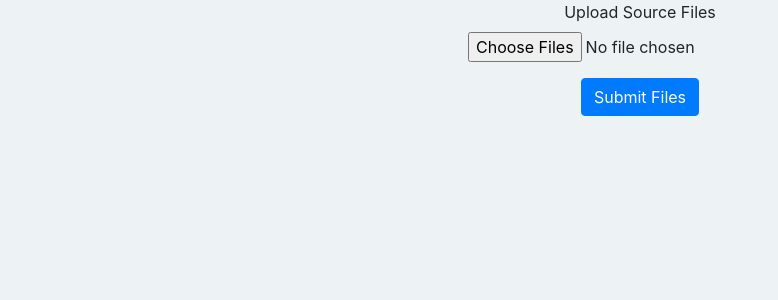
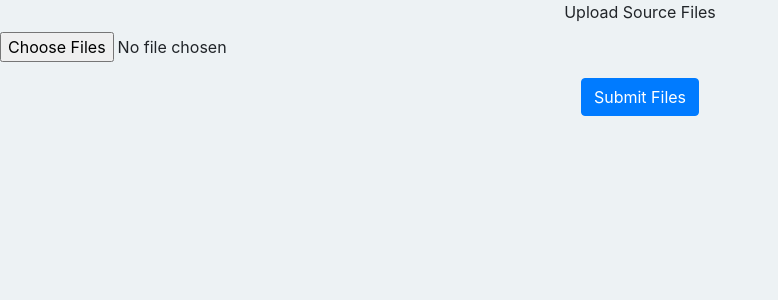
Before and after one commit to Mcurci95/Software-Extractor, a React (Create React App) app in the folder frontend/software-extractor/: page / in a window 1280 px wide. Shown: the top 300 px of the page, without its empty margins (0-778 px from the left). Built offline with nearby package versions, Linux system fonts and the light colour scheme.

Commit message:
Add files via upload
change the styling of the first div

```diff
--- a/frontend/software-extractor/src/components/FileUploader.js
+++ b/frontend/software-extractor/src/components/FileUploader.js
@@ -16,6 +16,10 @@ const styles = {
     justifyContent: 'center'
 };
 
+
+const range = {
+
+};
 
 
 const FileUploader = () => {
@@ -51,7 +55,7 @@ const FileUploader = () => {
     }
 
     return (
-        <div style={styles}>
+        <div class="range">
         <Form onSubmit={ onSubmit } onChange={ onChange }>
         <Row style={styles}>
                 <Col>
```
